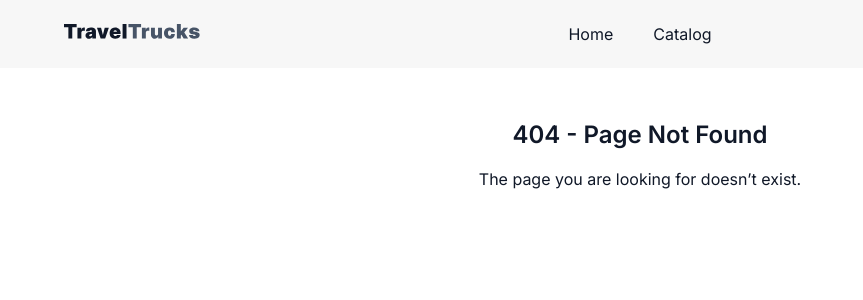
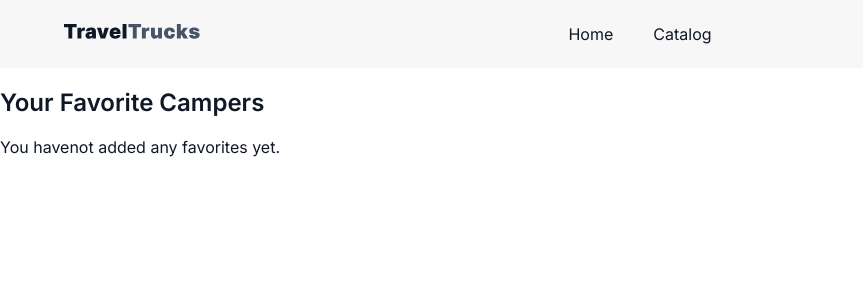
Before and after one commit to liudmylasovetovs/goit-react-test-task, a React (Vite) app: page /favorites in a window 1280 px wide. Before the commit this address had no page. Shown: the top 300 px of the page, without its empty margins (0-863 px from the left). Built offline with nearby package versions, Linux system fonts and the light colour scheme.

Commit message:
adding favorite page

```diff
--- a/src/App.jsx
+++ b/src/App.jsx
@@ -1,33 +1,3 @@
-// import { Routes, Route } from "react-router-dom";
-// import { lazy, Suspense } from "react";
-// import styles from "./App.module.css";
-
-// import Loader from "./components/Loader/Loader";
-
-// const Home = lazy(() => import("./pages/Home/Home"));
-// const Catalog = lazy(() => import("./pages/Catalog/Catalog"));
-// const Camper = lazy(() => import("./pages/Camper/Camper"));
-// const Features = lazy(() => import("./components/Features/Features"));
-// const Reviews = lazy(() => import("./components/Reviews/Reviews"));
-
-// const App = () => {
-//   return (
-//     <div className={styles.container}>
-//       <Suspense fallback={<Loader />}>
-//         <Routes>
-//           <Route path="/" element={<Home />} />
-//           <Route path="/catalog" element={<Catalog />} />
-//           <Route path="/catalog/:id" element={<Camper />}>
-//             <Route path="features" element={<Features />} />
-//             <Route path="reviews" element={<Reviews />} />
-//           </Route>
-//         </Routes>
-//       </Suspense>
-//     </div>
-//   );
-// };
-
-// export default App;
 import { Routes, Route } from "react-router-dom";
 import { lazy, Suspense } from "react";
 import Loader from "./components/Loader/Loader";
@@ -38,6 +8,7 @@ const Catalog = lazy(() => import("./pages/Catalog/Catalog"));
 const Camper = lazy(() => import("./pages/Camper/Camper"));
 const Features = lazy(() => import("./components/Features/Features"));
 const Reviews = lazy(() => import("./components/Reviews/Reviews"));
+const Favorites = lazy(() => import("./pages/Favorites/Favorites")); // ➕ додано
 
 const App = () => {
   return (
@@ -49,6 +20,7 @@ const App = () => {
           <Route path="features" element={<Features />} />
           <Route path="reviews" element={<Reviews />} />
         </Route>
+        <Route path="/favorites" element={<Favorites />} /> {/* ➕ додано */}
         <Route path="*" element={<NotFound />} />
       </Routes>
     </Suspense>
--- a/src/pages/Favorites/Favorites.jsx
+++ b/src/pages/Favorites/Favorites.jsx
@@ -0,0 +1,27 @@
+import { useSelector } from "react-redux";
+import CamperCard from "../../components/CamperCard/CamperCard";
+import styles from "./Favorites.module.css";
+
+const Favorites = () => {
+  const favoriteIds = useSelector((state) => state.favorites.ids);
+  const campers = useSelector((state) => state.campers.campers);
+
+  const favoriteCampers = campers.filter((camper) =>
+    favoriteIds.includes(camper.id)
+  );
+
+  return (
+    <div className={styles.container}>
+      <h2>Your Favorite Campers</h2>
+      {favoriteCampers.length > 0 ? (
+        favoriteCampers.map((camper) => (
+          <CamperCard key={camper.id} camper={camper} />
+        ))
+      ) : (
+        <p>You havenot added any favorites yet.</p>
+      )}
+    </div>
+  );
+};
+
+export default Favorites;
```
